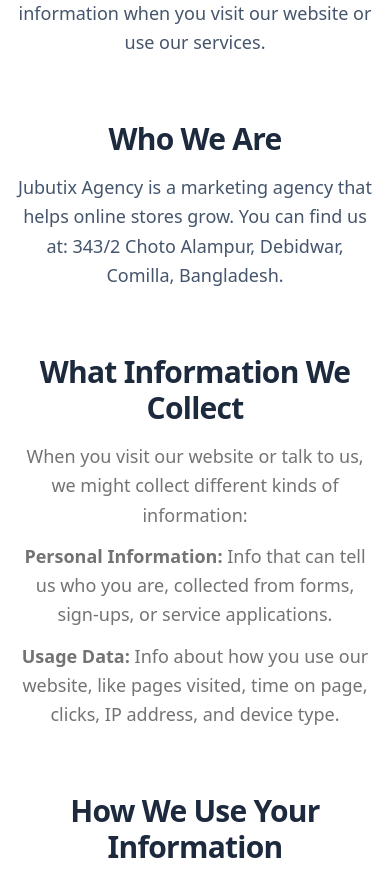
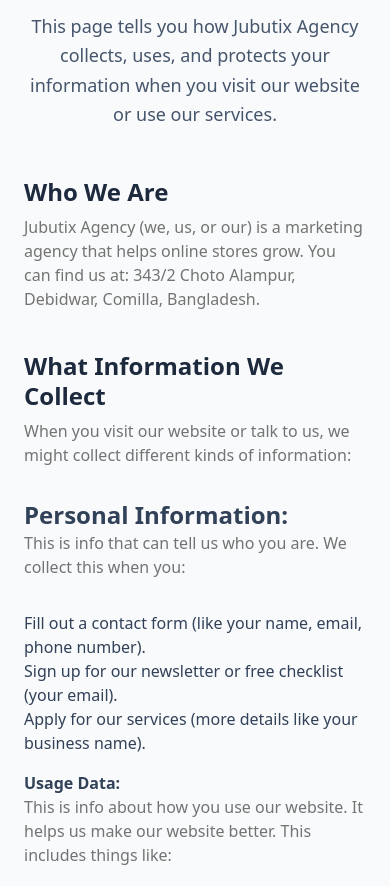
Before and after one commit to jamanhasan01/jubutix, a Next.js app: page /Privacy-Policy in a window 390 px wide. Shown: the part 1056-1942 px from the top of the page. Built offline with nearby package versions, Linux system fonts and the light colour scheme.

Commit message:
i have fix some issue in privet and police page and footer

```diff
--- a/app/Privacy-Policy/page.tsx
+++ b/app/Privacy-Policy/page.tsx
@@ -1,117 +1,236 @@
-import type { Metadata } from 'next'
+// app/privacy-policy/page.tsx
 
+import React from 'react'
+import Link from 'next/link'
 import Hero from '../components/Hero'
 
-export const metadata: Metadata = {
-  title: 'Our Privacy Policy: How We Keep Your Info Safe | Jubutix Agency',
-  description:
-    'We believe in being clear and open about how we handle your personal information. Learn how Jubutix Agency protects your data.',
-}
+const PolicySection = ({ title, children }: { title: string; children: React.ReactNode }) => (
+  <section className='mb-10'>
+    <h3 className='text-2xl md:text-3xl font-bold text-slate-800 mb-2'>{title}</h3>
+    <div className='prose prose-lg max-w-none text-slate-700 prose-li:mb-2 prose-ul:list-disc prose-ul:list-inside'>
+      {children}
+    </div>
+  </section>
+)
 
 const PrivacyPolicyPage = () => {
   return (
-    <main className='bg-background text-foreground'>
+    <div className='bg-slate-50 font-sans text-slate-700 antialiased'>
+      {/* Header Section */}
+
       <Hero
-        heading='Our Privacy Policy
+        heading='Our Privacy Policy:
 How We Keep Your Info Safe'
         desc='We believe in being clear and open about how we handle your personal information. Your trust is super important to us!'
         btn={false}
       />
-      <div className='container'>
-        {/* Article content with a large vertical space between each centered section */}
-        <article className='space-y-16'>
-          {/* === Each section now uses this centered layout === */}
-          <section>
-            <div className='text-center max-w-3xl mx-auto'>
-              <h2 className='text-3xl font-bold tracking-tight text-slate-800 dark:text-slate-100'>
+
+      {/* Main Content Section */}
+      <main className='py-16 md:py-20 bg-gray-50'>
+        <div className='container mx-auto px-6 max-w-4xl'>
+          <div className='text-center mb-12 md:mb-16'>
+            <h2 className='text-4xl md:text-5xl font-bold text-slate-800'>
               Understanding Our Privacy Rules
             </h2>
-              <p className='mt-4 text-lg leading-relaxed text-slate-600 dark:text-slate-400'>
+            <p className='mt-4 text-lg text-slate-600 leading-relaxed max-w-3xl mx-auto'>
               This page tells you how Jubutix Agency collects, uses, and protects your information
               when you visit our website or use our services.
             </p>
           </div>
-          </section>
 
-          <section>
-            <div className='text-center max-w-3xl mx-auto'>
-              <h2 className='text-3xl font-bold tracking-tight text-slate-800 dark:text-slate-100'>
-                Who We Are
-              </h2>
-              <p className='mt-4 text-lg leading-relaxed text-slate-600 dark:text-slate-400'>
-                Jubutix Agency  is a marketing agency that helps online stores
-                grow. You can find us at: 343/2 Choto Alampur, Debidwar, Comilla, Bangladesh.
+          <PolicySection title='Who We Are'>
+            <p className='max-w-full'>
+              Jubutix Agency (we, us, or our) is a marketing agency that helps online stores grow.
+              You can find us at: 343/2 Choto Alampur, Debidwar, Comilla, Bangladesh.
             </p>
-            </div>
-          </section>
+          </PolicySection>
 
-          <section>
-            <div className='text-center max-w-3xl mx-auto'>
-              <h2 className='text-3xl font-bold tracking-tight text-slate-800 dark:text-slate-100'>
-                What Information We Collect
-              </h2>
-              <div className='mt-4 text-lg leading-relaxed text-slate-600 dark:text-slate-400 space-y-3'>
-                <p>
+          <PolicySection title='What Information We Collect'>
+            <p className='max-w-full'>
               When you visit our website or talk to us, we might collect different kinds of
               information:
             </p>
-                <p>
-                  <strong>Personal Information:</strong> Info that can tell us who you are,
-                  collected from forms, sign-ups, or service applications.
+            <h4 className='font-semibold mt-4 text-2xl '>Personal Information:</h4>
+            <p className='max-w-full'>
+              This is info that can tell us who you are. We collect this when you:
             </p>
-                <p>
-                  <strong>Usage Data:</strong> Info about how you use our website, like pages
-                  visited, time on page, clicks, IP address, and device type.
+            <ul>
+              <li>Fill out a contact form (like your name, email, phone number).</li>
+              <li>Sign up for our newsletter or free checklist (your email).</li>
+              <li>Apply for our services (more details like your business name).</li>
+            </ul>
+            <h4 className='font-semibold mt-4'>Usage Data:</h4>
+            <p className='max-w-full'>
+              This is info about how you use our website. It helps us make our website better. This
+              includes things like:
             </p>
-              </div>
-            </div>
-          </section>
+            <ul>
+              <li>Which pages you visit.</li>
+              <li>How long you stay on each page.</li>
+              <li>What you click on.</li>
+              <li>Your IP address (a number that identifies your computer on the internet).</li>
+              <li>The type of device you are using (like a phone or computer).</li>
+            </ul>
+          </PolicySection>
 
-          {/* Continue this pattern for all other sections */}
-          <section>
-            <div className='text-center max-w-3xl mx-auto'>
-              <h2 className='text-3xl font-bold tracking-tight text-slate-800 dark:text-slate-100'>
-                How We Use Your Information
-              </h2>
-              <p className='mt-4 text-lg leading-relaxed text-slate-600 dark:text-slate-400'>
-                We use the information we collect to answer your questions, improve our website,
-                send you marketing (with your permission), understand user behavior, and keep our
-                site secure.
+          <PolicySection title='How We Collect Your Information'>
+            <p className='max-w-full'>We collect information in a few ways:</p>
+            <ul>
+              <li>
+                <strong>Directly from You:</strong> When you type it into our forms or send us an
+                email.
+              </li>
+              <li>
+                <strong>Automatically:</strong> When you browse our website, we use cookies and
+                similar tools. Think of cookies like tiny notes that our website leaves on your
+                computer to remember things about your visit.
+              </li>
+            </ul>
+          </PolicySection>
+
+          <PolicySection title='How We Use Your Information'>
+            <p className='max-w-full'>We use the information we collect to:</p>
+            <ul>
+              <li>Answer your questions and provide the services you ask for.</li>
+              <li>Make our website better and easier for you to use.</li>
+              <li>
+                Send you helpful newsletters, updates about our services, promotions, or events
+                (only if you say it is okay).
+              </li>
+              <li>Understand how people use our website so we can improve our marketing.</li>
+              <li>Keep our website safe and secure.</li>
+            </ul>
+          </PolicySection>
+
+          <PolicySection title='How We Share Your Information'>
+            <p className='max-w-full'>
+              We do not sell your personal information. We might share it in very specific
+              situations:
             </p>
-            </div>
-          </section>
+            <ul>
+              <li>
+                <strong>With Trusted Helpers:</strong> We use other companies to help us run our
+                business (like sending emails or analyzing website data). They only get the info
+                they need to do their job and must keep it safe. This sharing is only for necessary
+                business operations.
+              </li>
+              <li>
+                <strong>If the Law Says So:</strong> If a law or court order tells us we have to
+                share information, we will.
+              </li>
+              <li>
+                <strong>If Our Business Changes Hands:</strong> If Jubutix Agency were to be bought
+                by another company, your information might be part of that transfer. We would let
+                you know if this happens.
+              </li>
+            </ul>
+          </PolicySection>
 
-          <section>
-            <div className='text-center max-w-3xl mx-auto'>
-              <h2 className='text-3xl font-bold tracking-tight text-slate-800 dark:text-slate-100'>
-                Contact Us
-              </h2>
-              <p className='mt-4 text-lg leading-relaxed text-slate-600 dark:text-slate-400'>
+          <PolicySection title='Anti-Spam Policy'>
+            <p className='max-w-full'>
+              Jubutix Agency follows a strict Anti-Spam policy. This means we do not send unwanted
+              email messages, notifications, or any other messages you have not asked for. We only
+              send communications to people who have given us permission.
+            </p>
+          </PolicySection>
+
+          <PolicySection title='Cookies and Tracking Tools'>
+            <p className='max-w-full'>
+              Cookies are small text files stored on your device. They help our website remember you
+              and your preferences. We use them to:
+            </p>
+            <ul>
+              <li>Make our website work correctly.</li>
+              <li>
+                Understand how you use our site (like which pages are popular) using tools like
+                Google Analytics.
+              </li>
+              <li>
+                Show you ads that might be more interesting to you (this is called remarketing).
+              </li>
+            </ul>
+            <p className='max-w-full'>
+              This information collected by cookies is usually anonymous and helps us optimize your
+              user experience, content, and marketing. If you do not want to see remarketing ads,
+              you can often opt out by visiting the Google Ads Preferences Manager.
+            </p>
+            <p className='max-w-full'>
+              You can choose to turn off cookies in your web browser settings if you do not want
+              them. But if you do, some parts of our website might not work as well.
+            </p>
+          </PolicySection>
+
+          <PolicySection title='Keeping Your Information Safe'>
+            <p className='max-w-full'>
+              We work hard to protect your information. We use good security measures to keep your
+              data safe from being lost, stolen, or used in a way it should not be.
+            </p>
+          </PolicySection>
+
+          <PolicySection title='Your Rights About Your Information'>
+            <p className='max-w-full'>You have rights regarding your personal information:</p>
+            <ul>
+              <li>
+                <strong>See Your Info:</strong> You can ask us to show you what personal information
+                we have about you.
+              </li>
+              <li>
+                <strong>Fix Your Info:</strong> If your info is wrong, you can ask us to correct it.
+              </li>
+              <li>
+                <strong>Delete Your Info:</strong> In some cases, you can ask us to delete your
+                personal information.
+              </li>
+              <li>
+                <strong>Stop Marketing:</strong> You can always tell us to stop sending you
+                marketing emails by clicking the unsubscribe link in our emails or by contacting us
+                directly.
+              </li>
+            </ul>
+            <p className='max-w-full'>
+              To use any of these rights, just contact us using the info below.
+            </p>
+          </PolicySection>
+
+          <PolicySection title="Kids' Privacy">
+            <p className='max-w-full'>
+              Our website is not for kids under 13. We do not knowingly collect personal information
+              from children under 13. If you think a child has given us their info, please tell us,
+              and we will remove it.
+            </p>
+          </PolicySection>
+
+          <PolicySection title='Changes to This Policy'>
+            <p className='max-w-full'>
+              We might update this Privacy Policy sometimes. If we make big changes, we will put the
+              new version on this page and change the <i>Last Updated</i> date. Please check back
+              here once in a while to stay informed.
+            </p>
+          </PolicySection>
+
+          <PolicySection title='Last Updated'>
+            <p className='max-w-full'>August 5, 2025</p>
+          </PolicySection>
+
+          <PolicySection title='Contact Us'>
+            <p className='max-w-full'>
               If you have any questions about this Privacy Policy, please get in touch:
             </p>
-              <div className='mt-4 text-lg space-y-2'>
-                <p>
-                  <a
-                    href='mailto:contact@jubutix.com'
-                    className='font-medium text-primary hover:underline'
-                  >
-                    contact@jubutix.com
-                  </a>
-                </p>
-                <p>
-                  <a href='tel:+8801805212243' className='font-medium text-primary hover:underline'>
-                    +880 1805-212243
-                  </a>
-                </p>
-                <p className='text-slate-600 dark:text-slate-400'>
-                  343/2 Choto Alampur, Debidwar, Comilla, Bangladesh
-                </p>
-              </div>
-            </div>
-          </section>
-        </article>
+            <ul>
+              <li>
+                <strong>Email:</strong> contact@jubutix.com
+              </li>
+              <li>
+                <strong>Phone:</strong> +880 1805-212243
+              </li>
+              <li>
+                <strong>Address:</strong> 343/2 Choto Alampur, Debidwar, Comilla, Bangladesh
+              </li>
+            </ul>
+          </PolicySection>
         </div>
       </main>
+    </div>
   )
 }
 
--- a/app/components/Footer.tsx
+++ b/app/components/Footer.tsx
@@ -17,7 +17,7 @@
 
 const servicesLinks = [
   { name: 'SEO', href: '/seo' },
-  { name: 'Google Ads)', href: '/google-ads' },
+  { name: 'Google Ads', href: '/google-ads' },
   { name: 'Facebook Ads', href: '/facebook-ads' },
 ]
 
```
Lines whose indentation alone changed are shown as unchanged.
